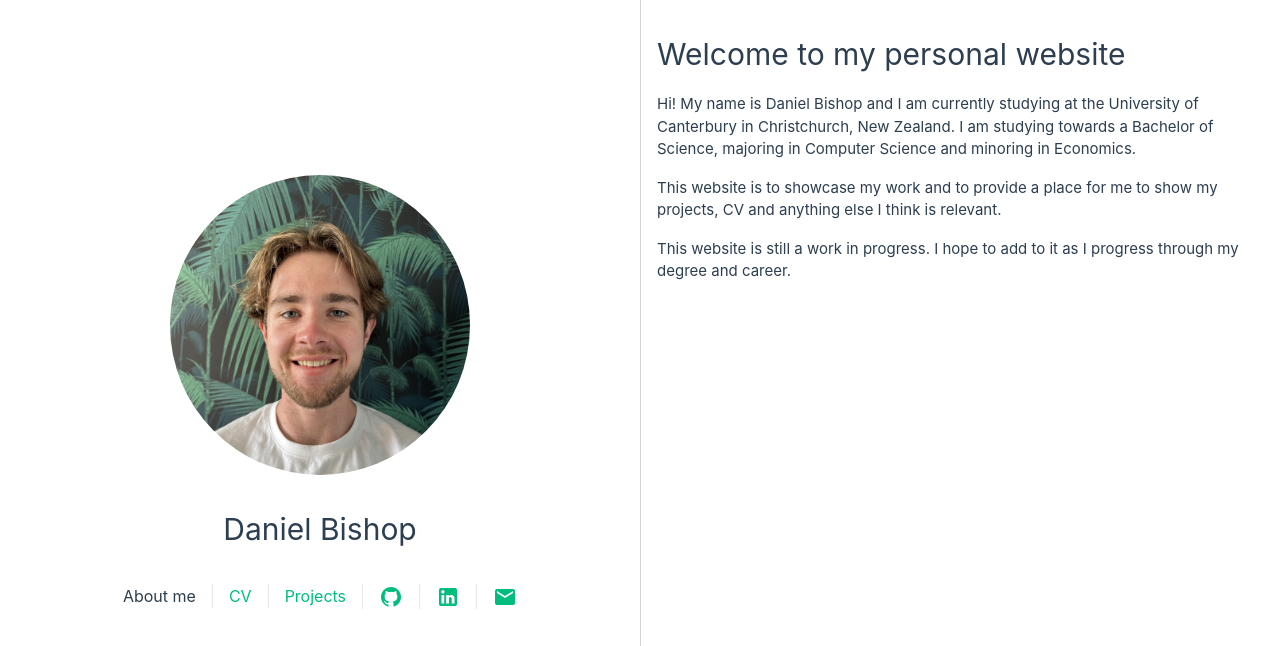
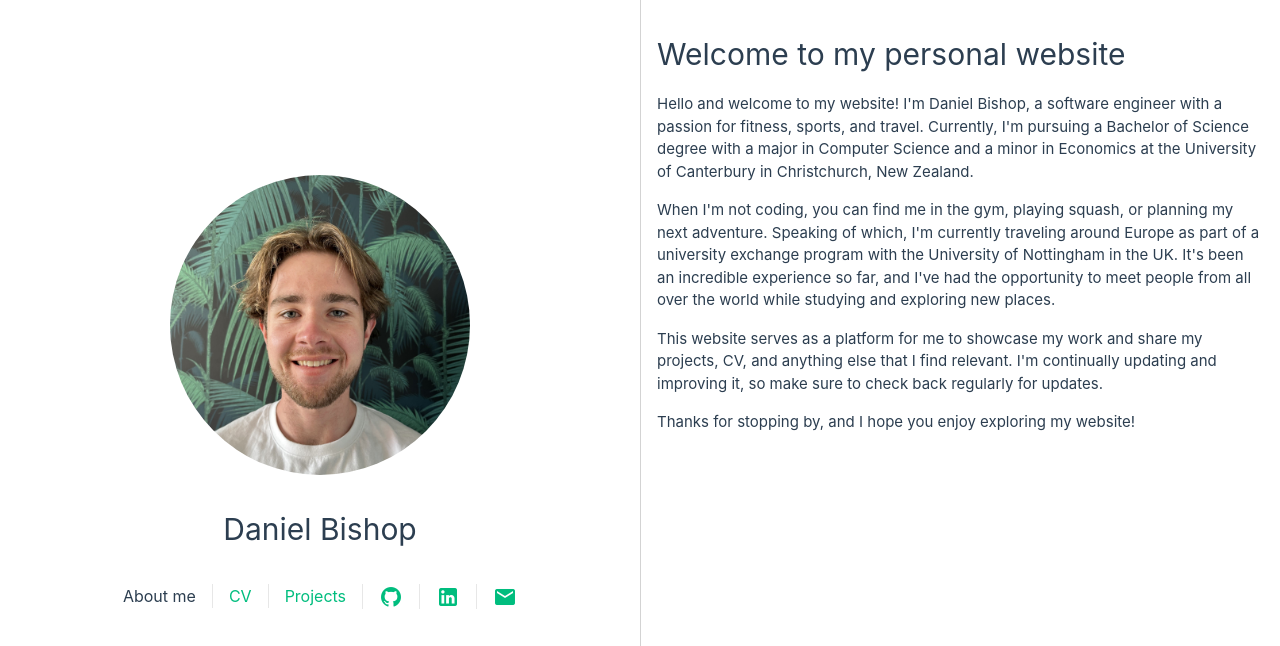
Before and after one commit to dan-kiwi/dan-kiwi.github.io, a Vue app: page / in a window 1280 px wide. Shown: the top 646 px of the page. Built offline with nearby package versions, Linux system fonts and the light colour scheme.

Commit message:
Updated introduction

```diff
--- a/src/views/HomeView.vue
+++ b/src/views/HomeView.vue
@@ -2,19 +2,26 @@
   <main>
     <h1>Welcome to my personal website</h1>
     <p>
-      Hi! My name is Daniel Bishop and I am currently studying at the University
-      of Canterbury in Christchurch, New Zealand. I am studying towards a
-      Bachelor of Science, majoring in Computer Science and minoring in
-      Economics.
+      Hello and welcome to my website! I'm Daniel Bishop, a software engineer
+      with a passion for fitness, sports, and travel. Currently, I'm pursuing a
+      Bachelor of Science degree with a major in Computer Science and a minor in
+      Economics at the University of Canterbury in Christchurch, New Zealand.
     </p>
     <p>
-      This website is to showcase my work and to provide a place for me to show
-      my projects, CV and anything else I think is relevant.
+      When I'm not coding, you can find me in the gym, playing squash, or
+      planning my next adventure. Speaking of which, I'm currently traveling
+      around Europe as part of a university exchange program with the University
+      of Nottingham in the UK. It's been an incredible experience so far, and
+      I've had the opportunity to meet people from all over the world while
+      studying and exploring new places.
     </p>
     <p>
-      This website is still a work in progress. I hope to add to it as I
-      progress through my degree and career.
+      This website serves as a platform for me to showcase my work and share my
+      projects, CV, and anything else that I find relevant. I'm continually
+      updating and improving it, so make sure to check back regularly for
+      updates.
     </p>
+    <p>Thanks for stopping by, and I hope you enjoy exploring my website!</p>
     <!-- </div> -->
   </main>
 </template>
```
